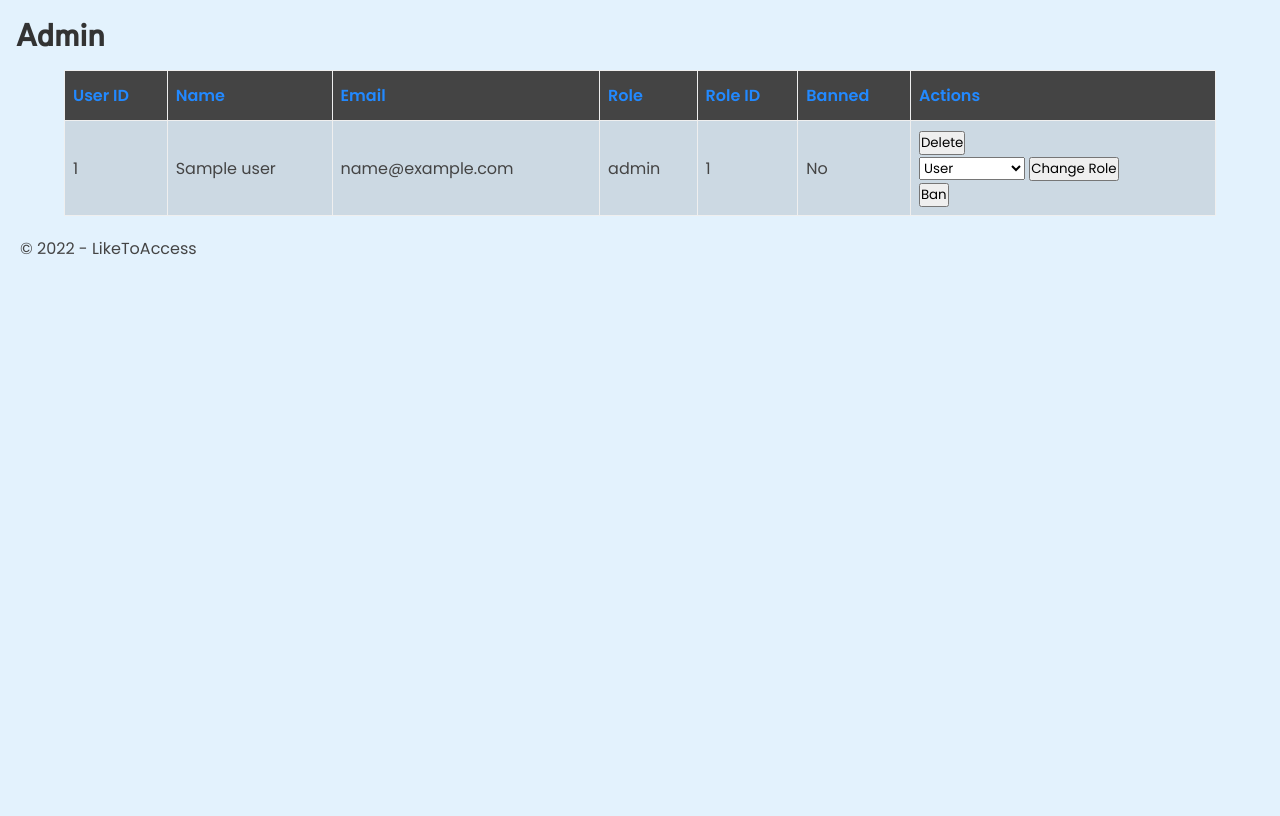
After one commit to LikeToAccess/RICO.CX, a Flask app: template templates/pages/admin.html in a window 1280 px wide. The commit adds this page. Run offline with Flask 2, Linux system fonts and the light colour scheme; the template is opened without the code that fills it: most values are stand-ins (such as "Sample title", 1, 10 or a date in 2020); parts of the project's set-up code (start-up, migrations or seed data) failed here and were passed over.

Commit message:
Added admin panel

```diff
--- a/app.py
+++ b/app.py
@@ -28,7 +28,7 @@ from flask_login import (
 	logout_user
 )
 
-from database import init_db_command
+from database import init_db_command, get_db
 from user import User
 from group import Group_Membership
 from scraper import Scraper
@@ -48,6 +48,7 @@ login_manager.init_app(app)
 # Naive database setup
 try:
 	init_db_command()
+	print("DB first-time initialization complete.")
 except sqlite3.OperationalError:
 	# Assume it's already been created
 	pass
@@ -92,6 +93,52 @@ def index(video_url=None):
 		current_user=current_user,
 		group=group,
 		video_url=video_url
+	)
+
+# Handle delete, ban, and change_role POST requests to /admin
+@app.route("/admin", methods=["POST"])
+@login_required
+def admin_panel_managment():
+	print(Group_Membership.get(current_user.id).role)
+	if Group_Membership.get(current_user.id).role not in ["Administrators", "Root"]:
+		return "You are not authorized to access this page.", 403
+
+	# Get the user to modify
+	user_id = request.form.get("user_id")
+	user = User.get(user_id)
+
+	# Get the action to perform
+	action = request.form.get("action")
+
+	# Perform the action
+	if action == "delete":
+		user.delete()
+	elif action == "ban":
+		user.ban()
+	elif action == "unban":
+		user.unban()
+	elif action == "change_role":
+		user.change_role(request.form.get("role"))
+	else:
+		return "Invalid action.", 400
+
+	return redirect(url_for("admin"))
+
+@app.route("/admin")
+@login_required
+def admin():
+	group = Group_Membership.get(current_user.id)
+
+	if not group and group.role in ["Administrators", "Root"]:
+		return "You must be an admin to access this content.", 403
+
+	users = User.get_all()
+	groups = Group_Membership.get_all()
+
+	return render_template(
+		"pages/admin.html",
+		users=users,
+		groups=groups
 	)
 
 @app.route("/api/v1/search/<query>", methods=["GET"])
@@ -258,6 +305,10 @@ def logout():
 	logout_user()
 	return redirect(url_for("index"))
 
+@app.route("/test")
+def test():
+	return {"message": "OK"}, 200
+
 
 def get_google_provider_cfg():
 	return requests.get(GOOGLE_DISCOVERY_URL, timeout=30).json()
--- a/static/css/style.css
+++ b/static/css/style.css
@@ -6,7 +6,7 @@
 /*@import url("https://fonts.googleapis.com/css2?family=Poppins:wght@400;500;600&display=swap");*/
 @import url("/static/css/fonts.css");
 @import url("/static/css/variables.css");
-@import url("/static/css/video-player.css");
+/*@import url("/static/css/video-player.css");*/
 
 
 * {
--- /dev/null
+++ b/static/css/tables.css
@@ -0,0 +1,27 @@
+#users {
+/*	font-family: Arial, Helvetica, sans-serif;*/
+	border-collapse: collapse;
+	width: 90%;
+	margin: 0 auto;
+}
+
+#users td, #users th {
+	border: 1px solid var(--background-color);
+	padding: 8px;
+}
+
+#users tr:nth-child(even){background-color: var(--result-card-background-color);}
+
+#users tr:hover {background-color: var(--background-color);}
+
+#users th {
+	padding-top: 12px;
+	padding-bottom: 12px;
+	text-align: left;
+	background-color: var(--body-color);
+	color: var(--secondary-color);
+}
+
+#users tr.banned {
+	color: #FF0000;
+}
--- a/static/css/variables.css
+++ b/static/css/variables.css
@@ -7,9 +7,9 @@
 		--body-background-color: #E3F2FD ;
 		--body-background-image: url(/static/img/background-1-light-landscape-bottom-gradient.png);
 		--body-background-image-narrow: url(/static/img/background-1-light-portrait.png);
-		--video-player-primary-color: #FFF;
-		--video-player-secondary-color: #2289FF;
-		--video-player-background-color: #EFEFEF;
+		--primary-color: #FFF;
+		--secondary-color: #2289FF;
+		--background-color: #EFEFEF;
 	}
 }
 
@@ -22,9 +22,9 @@
 		--body-background-color: #131313;
 		--body-background-image: url(/static/img/background-2-dark-landscape-bottom-gradient.png);
 		--body-background-image-narrow: url(/static/img/background-2-dark-portrait-bottom-gradient.png);
-		--video-player-primary-color: #A5A5A5;
-		--video-player-secondary-color: #3F3F3F;
-		--video-player-background-color: #292929;
+		--primary-color: #A5A5A5;
+		--secondary-color: #3F3F3F;
+		--background-color: #292929;
 	}
 }
 
--- /dev/null
+++ b/templates/layouts/admin.html
@@ -0,0 +1,114 @@
+<!DOCTYPE html>
+<html>
+<head>
+	<meta charset="utf-8">
+	<meta name="viewport" content="width=device-width, initial-scale=1">
+	<title>{% block title %}{% endblock %}</title>
+
+	<link rel="stylesheet" type="text/css" href="/static/css/style.css">
+	<!-- <link rel="stylesheet" type="text/css" href="/static/css/animation.css"> -->
+	<link rel="stylesheet" type="text/css" href="/static/css/tables.css">
+	<!-- <link rel="stylesheet" type="text/css" href="/static/css/font-awesome-6.2.1.min.css"> -->
+	<!-- <link rel="stylesheet" type="text/css" href="/static/css/material-symbols-rounded.css"> -->
+	<!-- <link rel="stylesheet" type="text/css" href="/static/css/material-icons.css"> -->
+	<link rel="shortcut icon" type="image/png" href="/static/ico/favicon.png"/>
+	<script src="/static/js/script.js" defer></script>
+	<!-- <script src="/static/js/video-player.js" type="text/javascript" defer></script> -->
+	<script src="/static/js/settings.js" type="text/javascript"></script>
+</head>
+<body>
+<header>
+	<h1 class="title">Admin</h1>
+</header>
+<main>
+	<!-- <p>Admin page</p> -->
+	<!-- A table with all the users -->
+	<table id="users">
+		<tr>
+			<th>User ID</th>
+			<th>Name</th>
+			<th>Email</th>
+			<th>Role</th>
+			<th>Role ID</th>
+			<th>Banned</th>
+			<th>Actions</th>
+		</tr>
+		{% for user in users %}
+			{% if user.banned %}
+				<tr class="banned">
+			{% else %}
+				<tr>
+			{% endif %}
+				<td>{{ user.id }}</td>
+				<td>{{ user.name }}</td>
+				<td>{{ user.email }}</td>
+				{% set ns = namespace(found = False) %}
+				{% for group in groups if group.user_id == user.id and ns.found == False %}
+						<td>{{ group.role }}</td>
+						<td>{{ group.group_id }}</td>
+						{% set ns.found = group.group_id %}
+				{% endfor %}
+				{% if ns.found == False %}
+					<td>None</td>
+					<td>None</td>
+				{% endif %}
+				{% if user.banned %}
+					<td>Yes</td>
+				{% else %}
+					<td>No</td>
+				{% endif %}
+				<td>
+					<form action="/admin" method="post">
+						<input type="hidden" name="user_id" value="{{ user.id }}">
+						<input type="hidden" name="action" value="delete">
+						<input type="submit" value="Delete">
+					</form>
+					<form action="/admin" method="post">
+						<input type="hidden" name="user_id" value="{{ user.id }}">
+						<input type="hidden" name="action" value="change_role">
+						<select name="role">
+							<optgroup label="Standard">
+								{% if ns.found == "100" %}
+									<option value="100" selected>User</option>
+								{% else %}
+									<option value="100">User</option>
+								{% endif %}
+							</optgroup>
+							<optgroup label="Power-Users">
+								{% if ns.found == "2" %}
+									<option value="2" selected>Moderator</option>
+								{% else %}
+									<option value="2">Moderator</option>
+								{% endif %}
+								{% if ns.found == "1" %}
+									<option value="1" selected>Admin</option>
+								{% else %}
+									<option value="1">Admin</option>
+								{% endif %}
+							</optgroup>
+						</select>
+						<input type="submit" value="Change Role">
+					</form>
+					{% if user.banned %}
+						<form action="/admin" method="post">
+							<input type="hidden" name="user_id" value="{{ user.id }}">
+							<input type="hidden" name="action" value="unban">
+							<input type="submit" value="Unban">
+						</form>
+					{% else %}
+						<form action="/admin" method="post">
+							<input type="hidden" name="user_id" value="{{ user.id }}">
+							<input type="hidden" name="action" value="ban">
+							<input type="submit" value="Ban">
+						</form>
+					{% endif %}
+				</td>
+			</tr>
+		{% endfor %}
+	</table>
+</main>
+<footer>
+	<p>&copy; 2022 - LikeToAccess</p>
+</footer>
+</body>
+</html>
--- /dev/null
+++ b/templates/pages/admin.html
@@ -0,0 +1,2 @@
+{% extends "layouts/admin.html" %}
+{% block title %}Admin{% endblock %}
--- a/templates/pages/home.html
+++ b/templates/pages/home.html
@@ -1,4 +1,4 @@
-{% extends 'layouts/home.html' %}
+{% extends "layouts/home.html" %}
 {% block title %}Home{% endblock %}
 {% block title_h1 %}Rico's Island Video Player{% endblock %}
 {% block content %}
```
Also changed, not shown: group.py (+28 -0 lines), schema.sql (+12 -3 lines), static/css/video-player.css (+8 -8 lines), templates/layouts/home.html (+6 -12 lines), user.py (+79 -1 lines).
